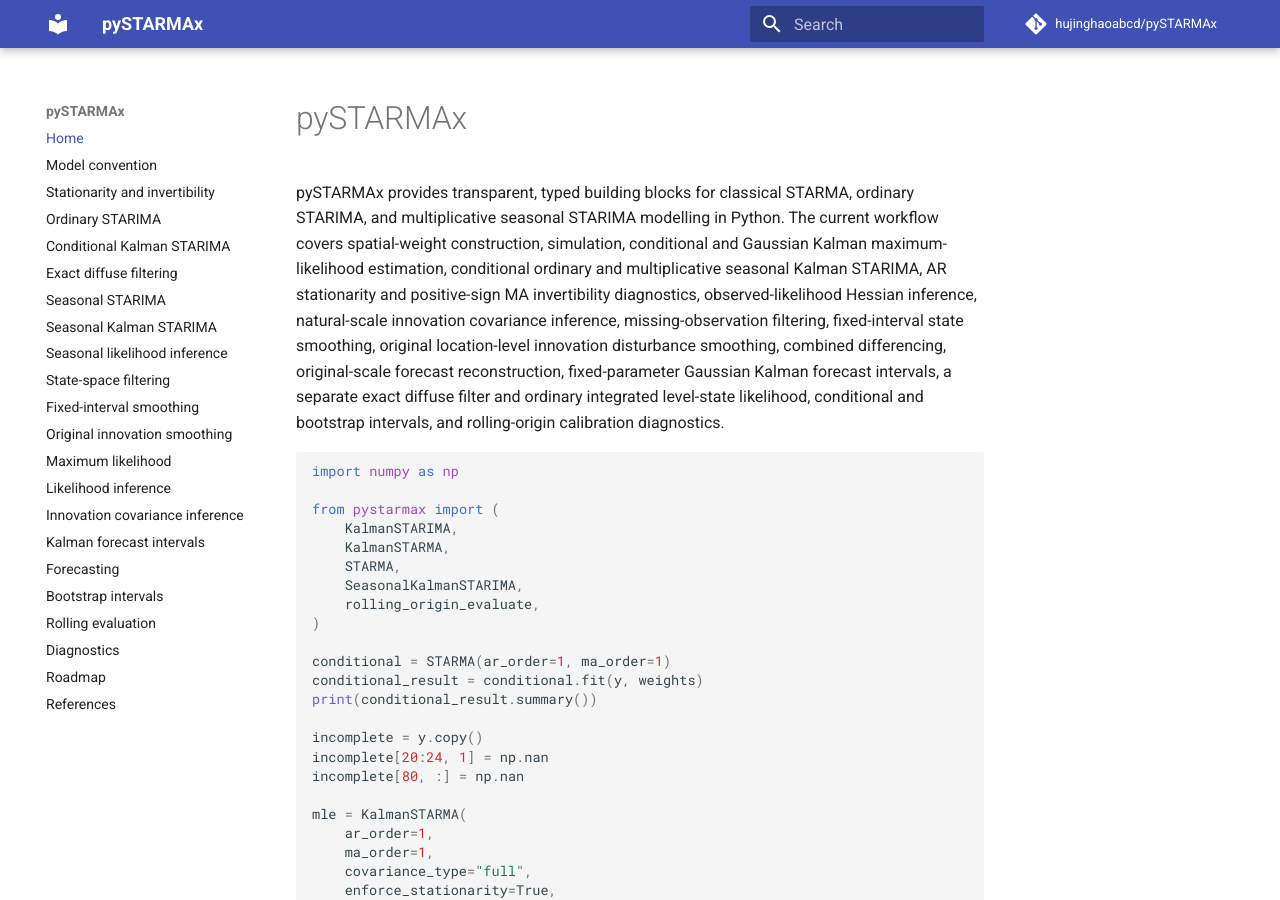
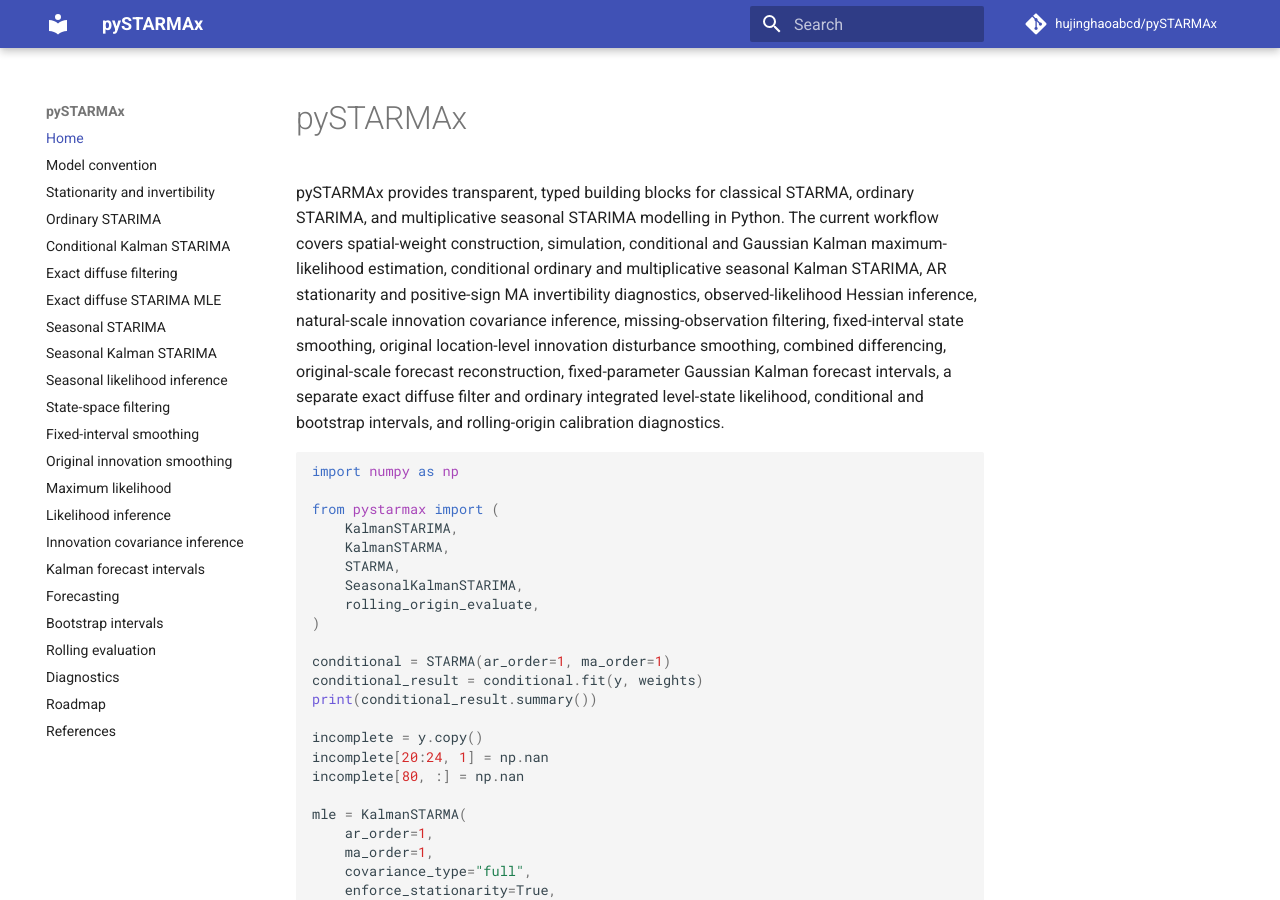
Before and after one commit to hujinghaoabcd/pySTARMAx, an MkDocs documentation site: the page built from docs/index.md, in a window 1280 px wide and 900 px high. Built offline with MkDocs 1.6.1 and Material for MkDocs 9.7.7, drawn with Linux system fonts in a browser that asks for light colours; comment, search, counter and statistics services are not loaded.

Commit message:
Add exact diffuse MLE documentation navigation

```diff
--- a/mkdocs.yml
+++ b/mkdocs.yml
@@ -11,6 +11,7 @@ nav:
   - Ordinary STARIMA: starima.md
   - Conditional Kalman STARIMA: integrated_maximum_likelihood.md
   - Exact diffuse filtering: exact_diffuse.md
+  - Exact diffuse STARIMA MLE: exact_diffuse_mle.md
   - Seasonal STARIMA: seasonal.md
   - Seasonal Kalman STARIMA: seasonal_maximum_likelihood.md
   - Seasonal likelihood inference: seasonal_likelihood_inference.md
```
